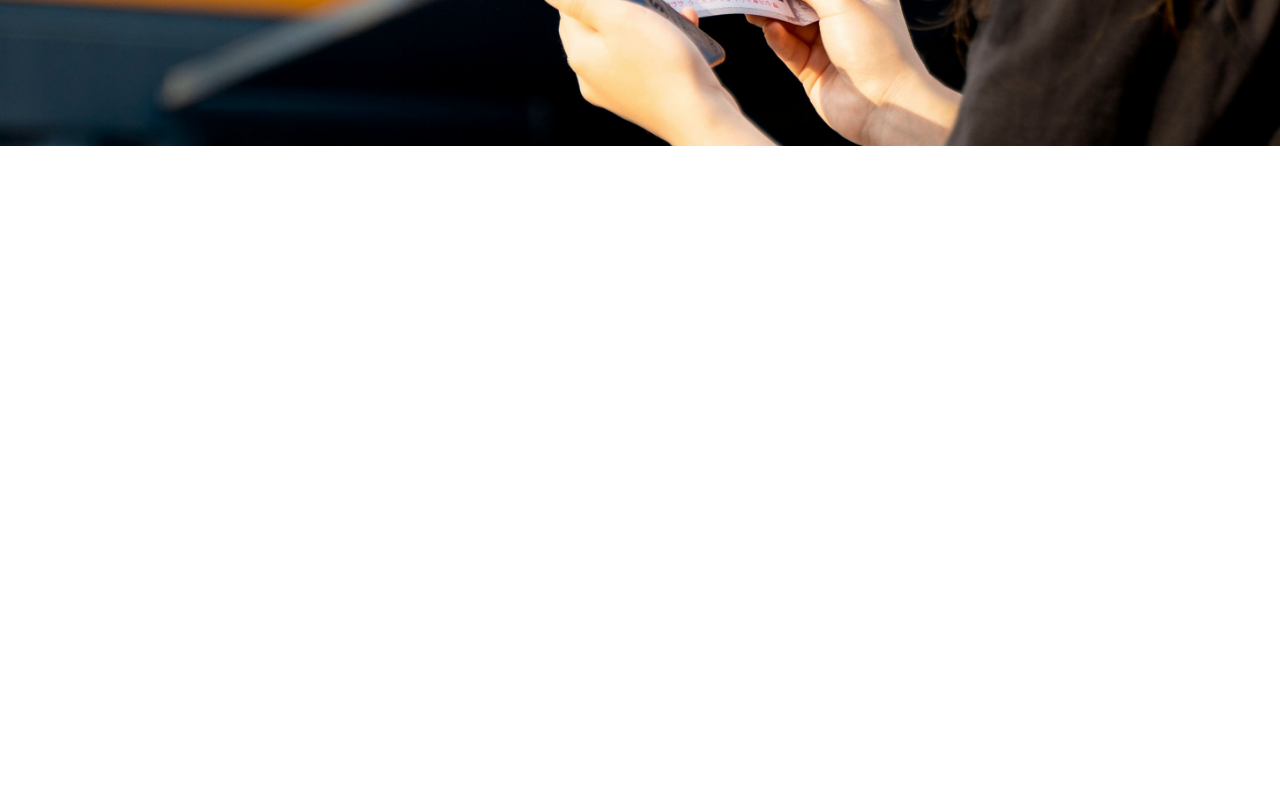
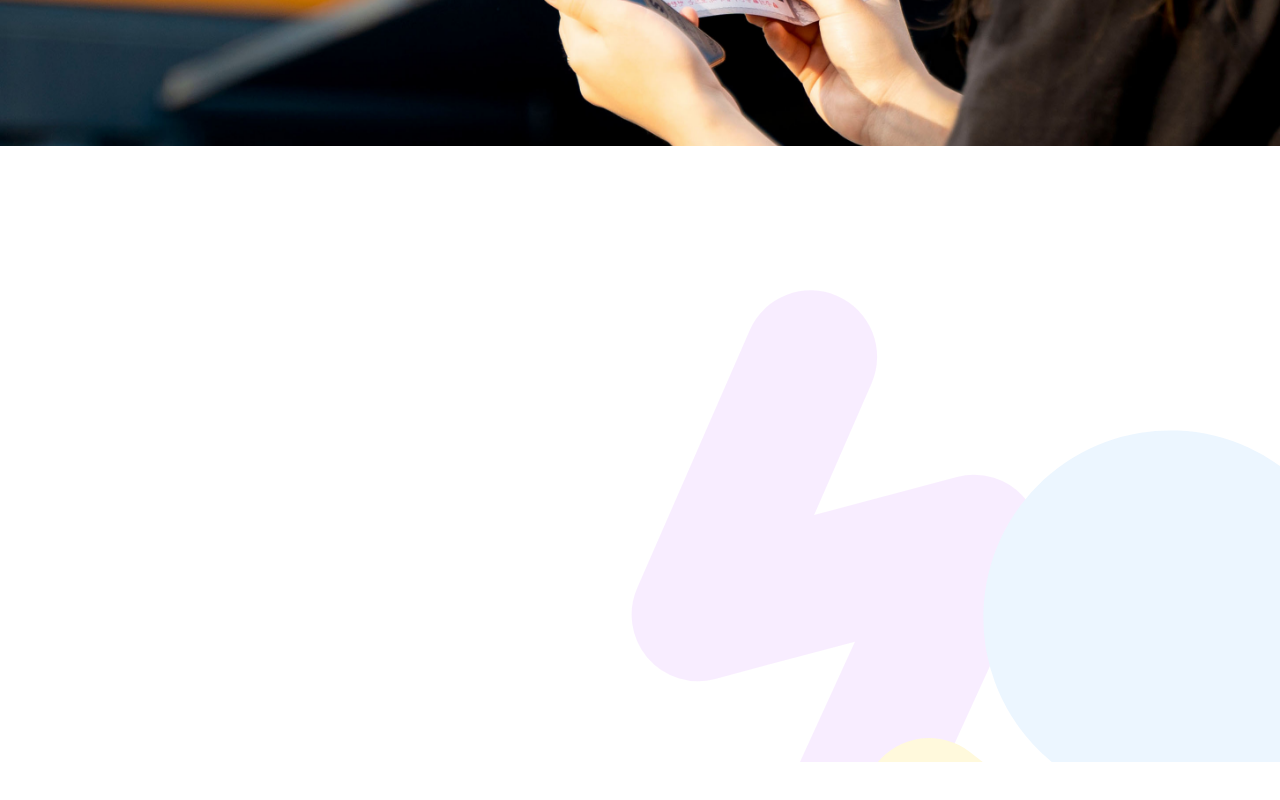
Before and after one commit to mmyeon/realworld-clonecoding, a React (Create React App) app: page / in a window 1280 px wide. Shown: the part 654-1454 px from the top of the page. Built offline with nearby package versions, Linux system fonts and the light colour scheme.

Commit message:
[Introduction 컴포넌트] 컨포넌트 생성 및 이미지 추가

```diff
--- /dev/null
+++ b/src/components/Introduce/index.js
@@ -0,0 +1,17 @@
+import React from "react";
+import Styled from "../Introduce/index.styles";
+import backgroundImage from "../../images/background-graphic.svg";
+
+const Introduce = () => {
+  return (
+    <Styled.Container>
+      <img
+        src={backgroundImage}
+        className="background-graphic"
+        alt="backgroundImage"
+      />
+    </Styled.Container>
+  );
+};
+
+export default Introduce;
--- /dev/null
+++ b/src/components/Introduce/index.styles.js
@@ -0,0 +1,18 @@
+import styled from "styled-components";
+// import { device } from "../../device";
+// import backgroundImage from "../../images/background-graphic.svg";
+
+const Container = styled.section`
+  width: 100%;
+  height: 77vh;
+  position: relative;
+  overflow: hidden;
+
+  > .background-graphic {
+    position: absolute;
+    right: -104px;
+    top: 114px;
+  }
+`;
+
+export default { Container };
--- a/src/containers/Home.js
+++ b/src/containers/Home.js
@@ -1,12 +1,14 @@
 import React from "react";
 import Header from "../components/Header";
 import Main from "../components/Main";
+import Introduce from "../components/Introduce";
 
 const Home = () => {
   return (
     <>
       <Header />
       <Main />
+      <Introduce />
     </>
   );
 };
```
Also changed, not shown: src/images/background-graphic.svg (added).
